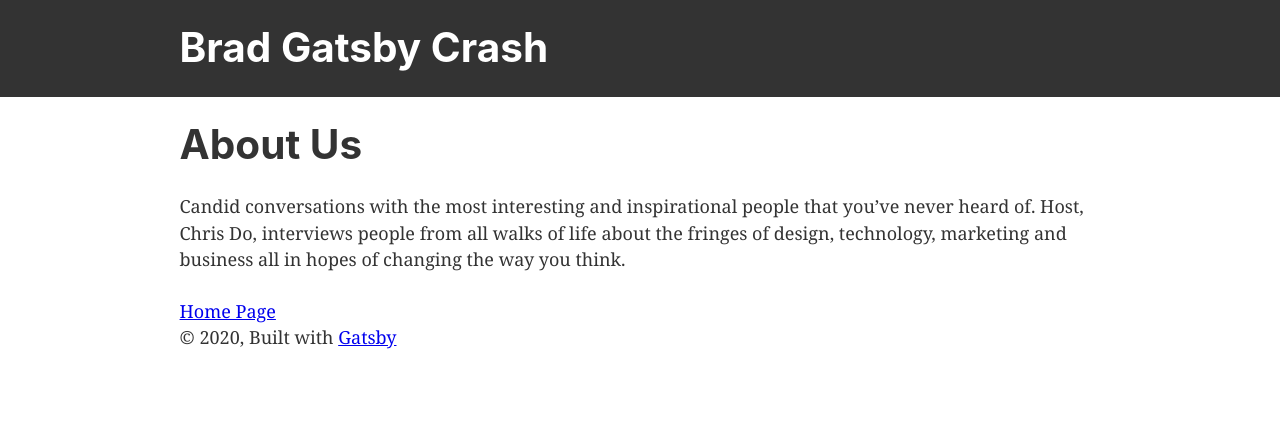
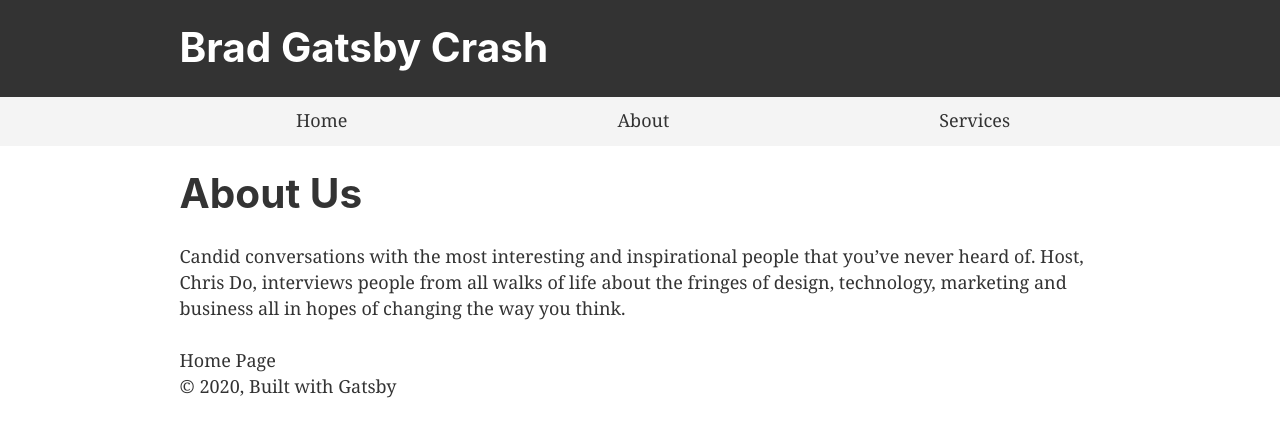
Before and after one commit to stepanenko/empty_9, a Gatsby site: page /about in a window 1280 px wide. Built offline with nearby package versions, Linux system fonts and the light colour scheme; Gatsby itself is replaced by a stand-in of ours.

Commit message:
added menu

```diff
--- a/public/page-data/using-typescript/page-data.json
+++ b/public/page-data/using-typescript/page-data.json
@@ -1 +1 @@
-{"componentChunkName":"component---src-pages-using-typescript-tsx","path":"/using-typescript/","result":{"data":{"site":{"buildTime":"2020-06-07 10:31 am UTC"}},"pageContext":{}}}
+{"componentChunkName":"component---src-pages-using-typescript-tsx","path":"/using-typescript/","result":{"data":{"site":{"buildTime":"2020-06-07 10:51 am UTC"}},"pageContext":{}}}
--- a/src/components/header.js
+++ b/src/components/header.js
@@ -6,8 +6,7 @@ import React from "react";
 const Header = ({ siteTitle }) => (
   <header
     style={{
-      background: `#333`,
-      marginBottom: `1.45rem`,
+      background: `#333`
     }}>
     <div
       style={{
--- a/src/components/layout.css
+++ b/src/components/layout.css
@@ -42,6 +42,8 @@ template {
 a {
   background-color: transparent;
   -webkit-text-decoration-skip: objects;
+  text-decoration: none;
+  color: #333;
 }
 a:active,
 a:hover {
--- a/src/components/layout.js
+++ b/src/components/layout.js
@@ -10,6 +10,7 @@ import PropTypes from "prop-types";
 import { useStaticQuery, graphql } from "gatsby";
 
 import Header from "./header";
+import Menu from "./menu";
 import "./layout.css";
 
 const Layout = ({ children }) => {
@@ -26,6 +27,7 @@ const Layout = ({ children }) => {
   return (
     <>
       <Header siteTitle={data.site.siteMetadata.title} />
+      <Menu />
       <div
         style={{
           margin: `0 auto`,
@@ -40,7 +42,7 @@ const Layout = ({ children }) => {
         </footer>
       </div>
     </>
-  )
+  );
 };
 
 Layout.propTypes = {
--- /dev/null
+++ b/src/components/menu.js
@@ -0,0 +1,22 @@
+
+import React from 'react';
+import { Link } from 'gatsby';
+
+const Menu = () => (
+  <div style={{
+    background: '#f4f4f4',
+    paddingTop: '10px'
+  }}>
+    <ul style={{
+      listStyle: 'none',
+      display: 'flex',
+      justifyContent: 'space-evenly'
+    }}>
+      <li><Link to="/">Home</Link></li>
+      <li><Link to="/about">About</Link></li>
+      <li><Link to="/services">Services</Link></li>
+    </ul>
+  </div>
+);
+
+export default Menu;
--- a/src/pages/about.js
+++ b/src/pages/about.js
@@ -5,17 +5,15 @@ import { Link } from "gatsby";
 import Layout from "../components/layout";
 import SEO from "../components/seo";
 
-const AboutPage = () => {
-  return (
+const AboutPage = () => (
   <Layout>
-      <SEO title="Page About" />
+    <SEO title="About" />
     <h1>About Us</h1>
     <p>
       Candid conversations with the most interesting and inspirational people that you’ve never heard of. Host, Chris Do, interviews people from all walks of life about the fringes of design, technology, marketing and business all in hopes of changing the way you think.
       </p>
     <Link to="/">Home Page</Link>
   </Layout>
-  )
-}
+);
 
 export default AboutPage;
--- a/src/pages/index.js
+++ b/src/pages/index.js
@@ -20,6 +20,6 @@ const IndexPage = () => (
     <Link to="/services/">Our Services</Link> <br />
     <Link to="/using-typescript/">Go to "Using TypeScript"</Link>
   </Layout>
-)
+);
 
 export default IndexPage;
```
Also changed, not shown: src/pages/services.js (+3 -5 lines), 1 other file. Lines whose indentation alone changed are shown as unchanged.
